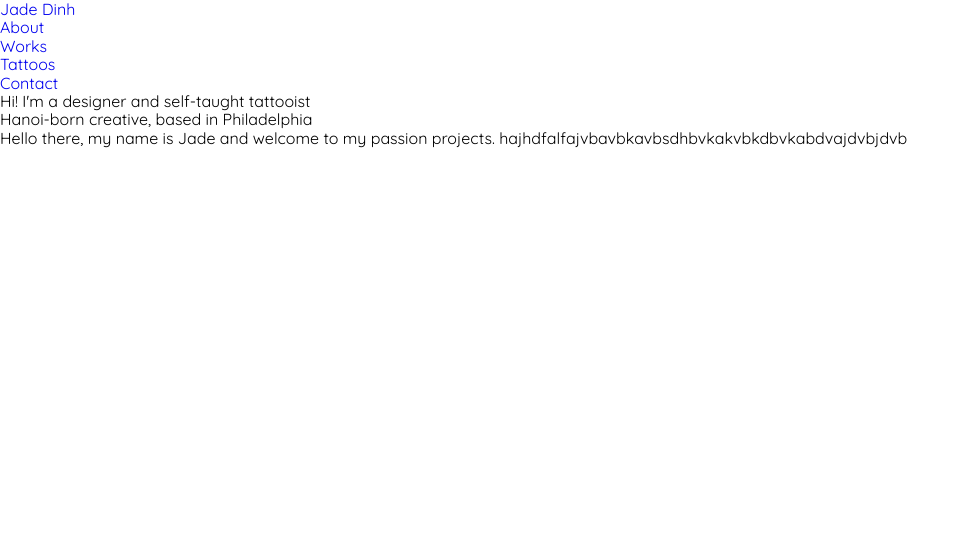
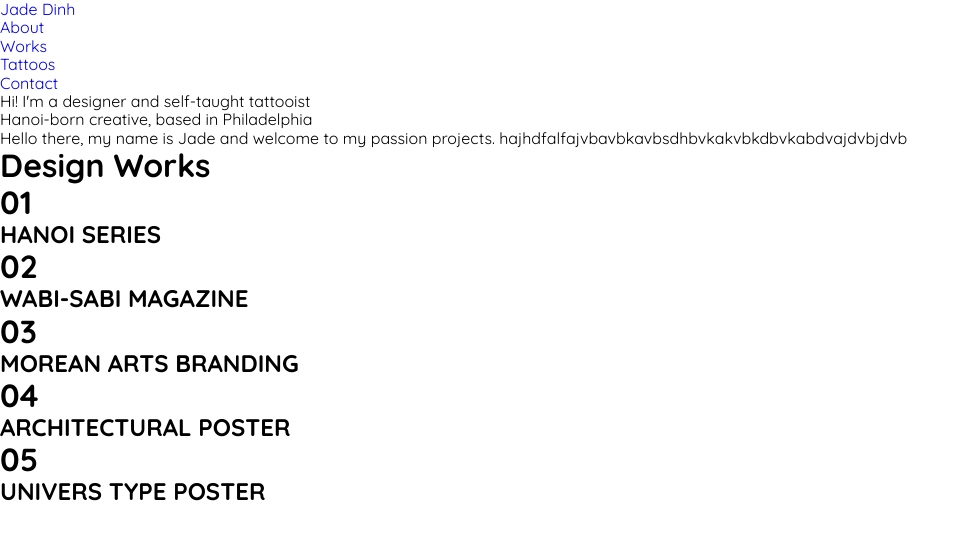
Before and after one commit to Jadedinhh/chaudinh_portfolio, a website: page deploy/index.html in a window 1280 px wide. Shown: the whole page, without its empty margins (0-970 px from the left). Drawn offline with Linux system fonts and the light colour scheme.

Commit message:
getting there

```diff
--- a/deploy/index.html
+++ b/deploy/index.html
@@ -68,22 +68,105 @@
         </section>
     </section>
 
+    <section id="quote1">
+    <h1>Design Works</h1>
+    </section>
+
+    <section id="hanoi">
+        <div>
+            <section id="hanoi-image">
+
+            </section>
+
+            <section id="hanoi-content">
+
+                <h1>01</h1>
+                <h2>HANOI SERIES</h2>
+            </section>
 
 
 
 
+        </div>
+    </section>
+
+    <section id="wabisabi">
+        <div>
+            <section id="wabisabi-image">
+
+            </section>
+
+            <section id="wabisabi-content">
+
+                <h1>02</h1>
+                <h2>WABI-SABI MAGAZINE</h2>
+            </section>
 
 
 
 
+        </div>
+    </section>
+
+    <section id="morean">
+        <div>
+            <section id="morean-image">
+
+            </section>
+
+            <section id="morean-content">
+
+                <h1>03</h1>
+                <h2>MOREAN ARTS BRANDING</h2>
+            </section>
 
 
 
 
+        </div>
+    </section>
+
+    <section id="jeanne">
+        <div>
+            <section id="jeanne-image">
+
+            </section>
+
+            <section id="jeanne-content">
+
+                <h1>04</h1>
+                <h2>ARCHITECTURAL POSTER</h2>
+            </section>
 
 
 
 
+        </div>
+    </section>
+
+    <section id="univers">
+        <div>
+            <section id="u-image">
+
+            </section>
+
+            <section id="u-content">
+
+                <h1>05</h1>
+                <h2>UNIVERS TYPE POSTER</h2>
+            </section>
+
+
+
+
+        </div>
+    </section>
+
+
+
+    <section id="tattoos">
+
+    </section>
 
 
 
```
Also changed, not shown: dev/scss/sections/_hanoi-poster.scss (deleted), dev/scss/sections/_hanoi_poster.scss (added), dev/scss/sections/_pullquote.scss (added), dev/scss/sections/_quote.scss (added), 11 other files.
